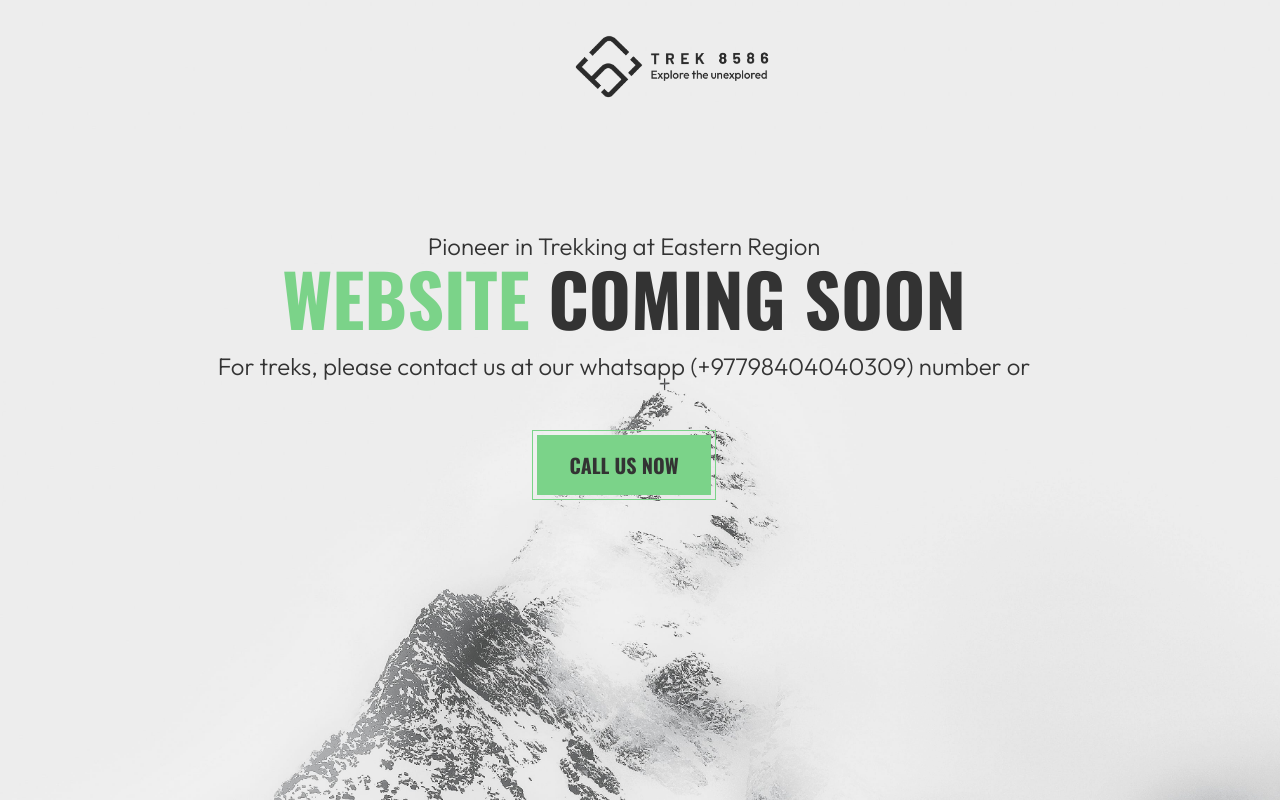
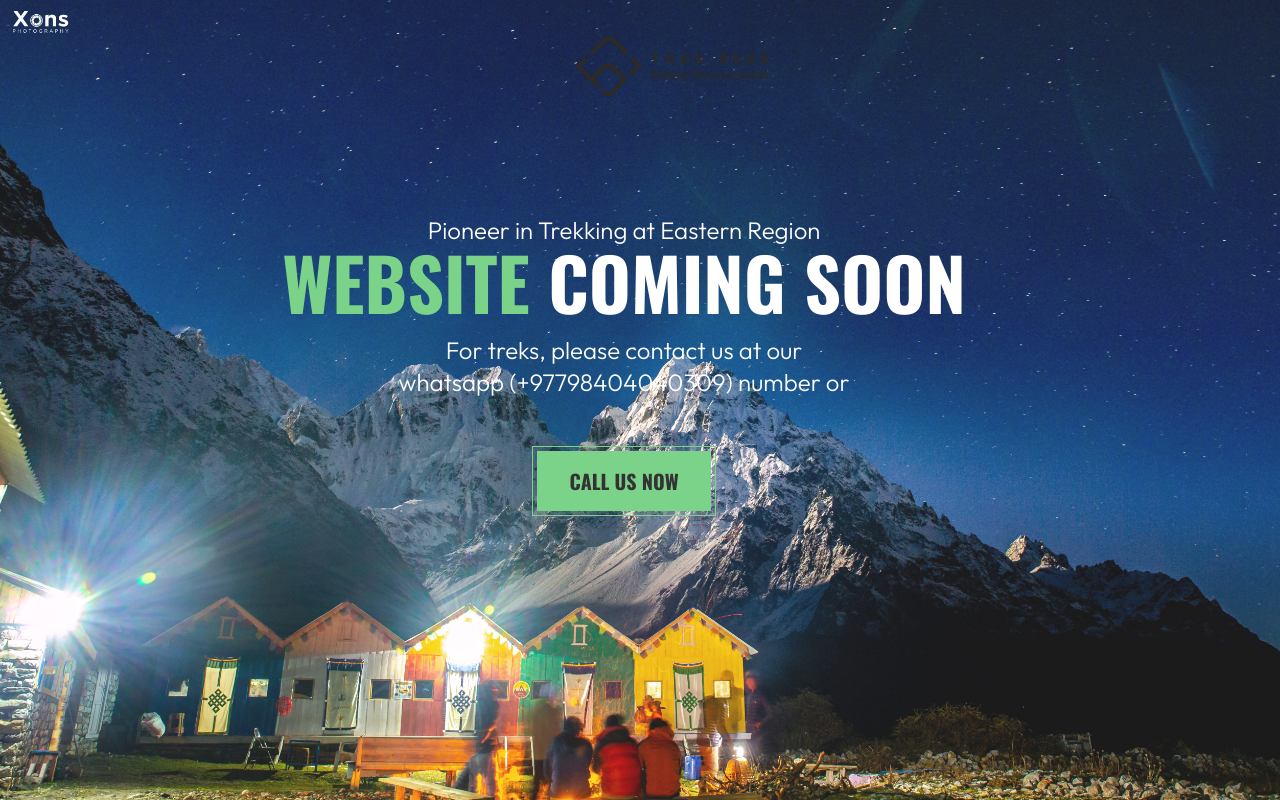
Before and after one commit to darpanfrontend/trek8586, a Next.js app: page / in a window 1280 px wide. Built offline with nearby package versions, Linux system fonts and the light colour scheme.

Commit message:
Text changes

```diff
--- a/app/components/js/TopScrollAnim.tsx
+++ b/app/components/js/TopScrollAnim.tsx
@@ -6,21 +6,22 @@ import { headingFont } from '../../fonts';
 const TopScrollAnim: FC = () => {
 
   return (
-    <section className={`text-center relative bg-white h-screen`}>
+    <section className={`text-center relative bg-white h-screen text-white`}>
       <div className="h-screen sticky top-0 w-full">
         <div className="overflow-hidden h-full w-full relative">
           <div className='w-full px-8 mx-auto h-full relative'>
             <div className='bg-white opacity-10 h-full w-full absolute left-0 top-0 transform will-change-transform z-[2]' />
-            <div style={{ backgroundImage: `url(images/portrait.jpg)`}} className='w-full absolute right-0 top-0 z-0 bg-cover h-screen'/>
+            <div style={{ backgroundImage: `url(images/oo.jpg)`}} className='w-full absolute right-0 top-0 z-0 bg-cover h-screen' />
             <div className='xl:max-w-7xl lg:max-w-6xl md:max-w-3xl sm:max-w-xl mx-auto w-full h-screen px-8 relative z-[3]'>
               <div className='relative w-full h-full z-0 flex items-center justify-center pb-16'>
                 <div className='w-9/12 pr-8 relative'>
-                  <div className='text-gray-900'>
+                  <div className='text-white'>
                     <span className='block text-2xl'>Pioneer in Trekking at Eastern Region</span>
                     <h1 className={`${headingFont.className} heading-text w-full bg-clip-text text-7xl leading-none font-bold mb-4 will-change-[opacity] uppercase`}>
                       <span className='text-green-900'>Website</span> Coming Soon
                     </h1>
-                    <p className='mb-12 text-2xl'>For treks, please contact us at our <a title='+97798404040309' href="https://wa.me/+97798404040309?text=Hello!%20Suggest%20me%20a%20trek%20please">whatsapp (+97798404040309) number</a> or</p>
+                    <p className='mb-12 text-2xl'>For treks, please contact us at our <span className='block'>
+                    <a title='+97798404040309' href="https://wa.me/+97798404040309?text=Hello!%20Suggest%20me%20a%20trek%20please">whatsapp (+97798404040309) number</a> or</span></p>
                     <ButtonComponent href="tel:+97798404040309" tagType={"a"}>Call Us Now</ButtonComponent>
                   </div>
                 </div>
```
